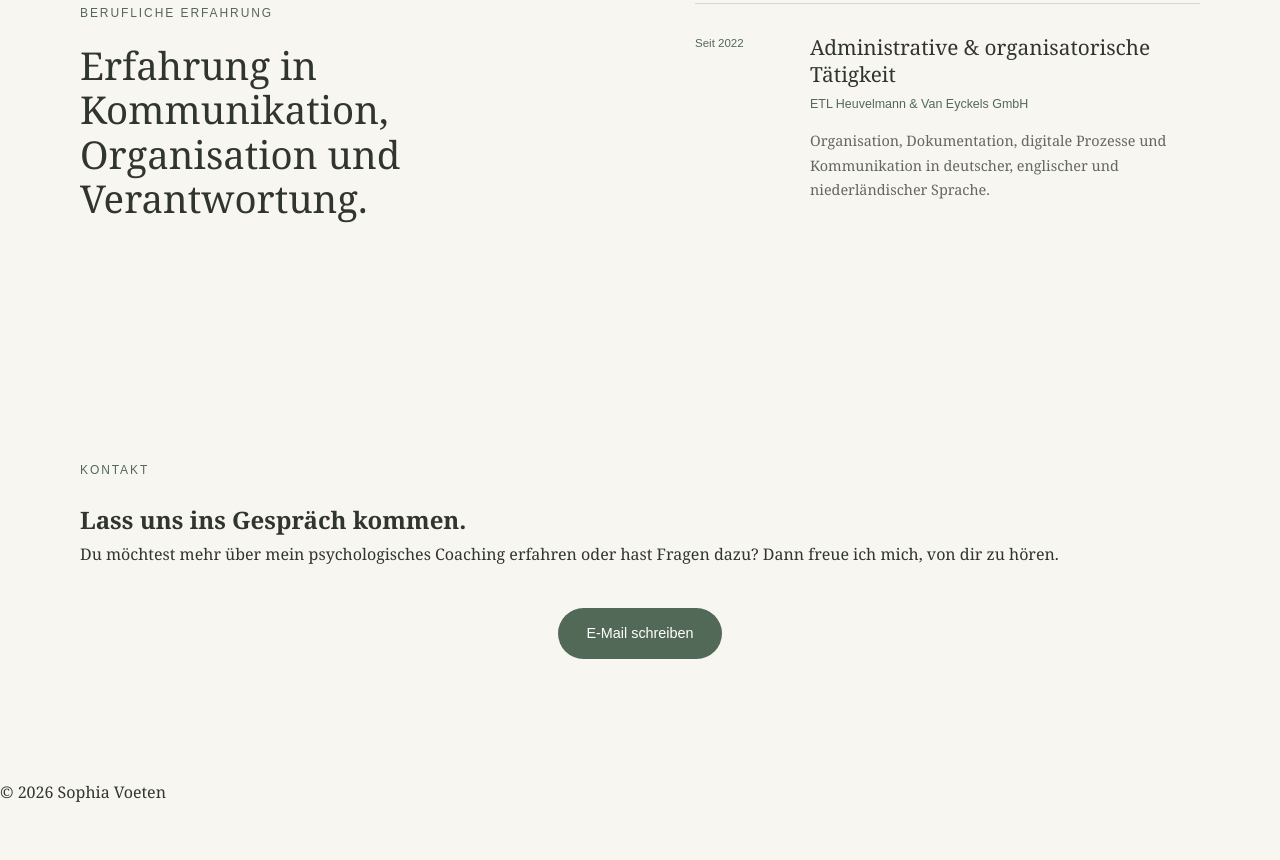
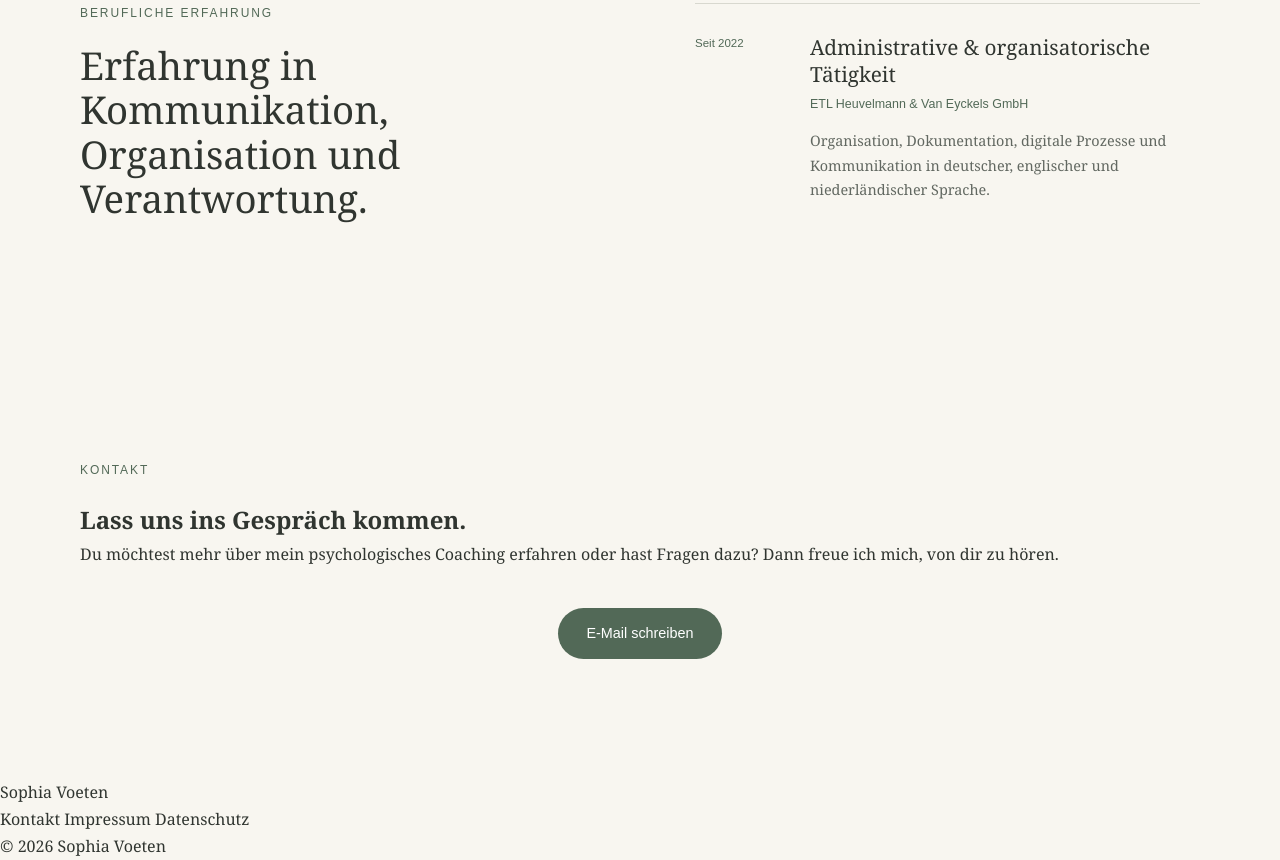
Before and after one commit to Sinueeowo/sophia-voeten, a plain HTML site: page index.html in a window 1280 px wide. Shown: the part 5865-6725 px from the top of the page. Before the commit the page ends 6671 px from the top, so only its background shows below. Drawn offline with Linux system fonts and the light colour scheme.

Commit message:
Revamp footer with links and copyright information
Updated footer structure with additional links and styling.

```diff
--- a/index.html
+++ b/index.html
@@ -466,9 +466,25 @@
     </main>
 
 
-    <footer>
-        <p>© 2026 Sophia Voeten</p>
-    </footer>
+   <footer>
+    <div class="footer-content">
+
+        <div class="footer-name">
+            Sophia Voeten
+        </div>
+
+        <div class="footer-links">
+            <a href="#kontakt">Kontakt</a>
+            <a href="#">Impressum</a>
+            <a href="#">Datenschutz</a>
+        </div>
+
+        <div class="footer-copyright">
+            © 2026 Sophia Voeten
+        </div>
+
+    </div>
+</footer>
 
     <script src="script.js"></script>
 
```
